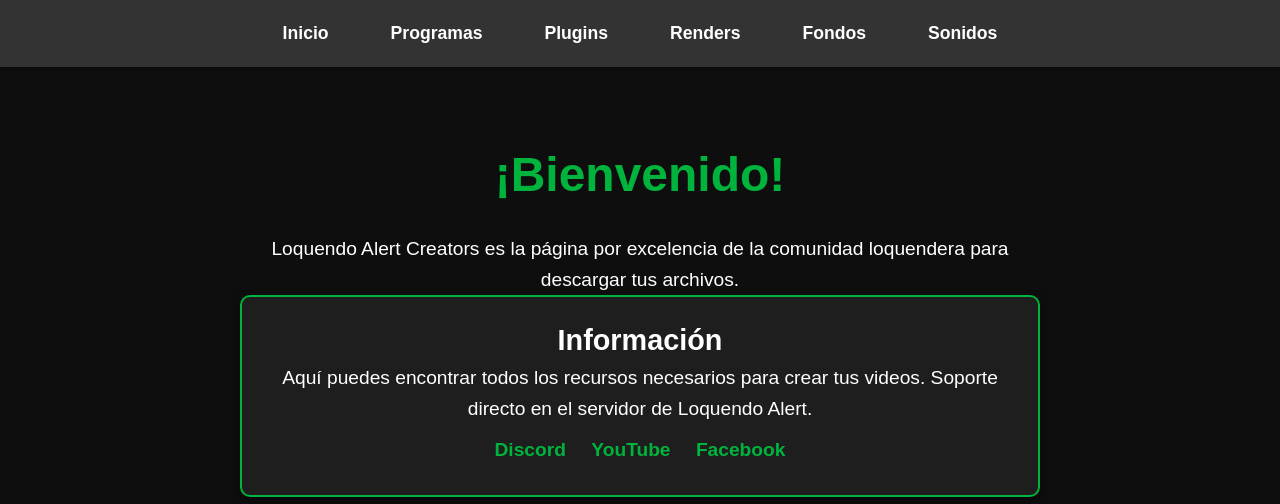
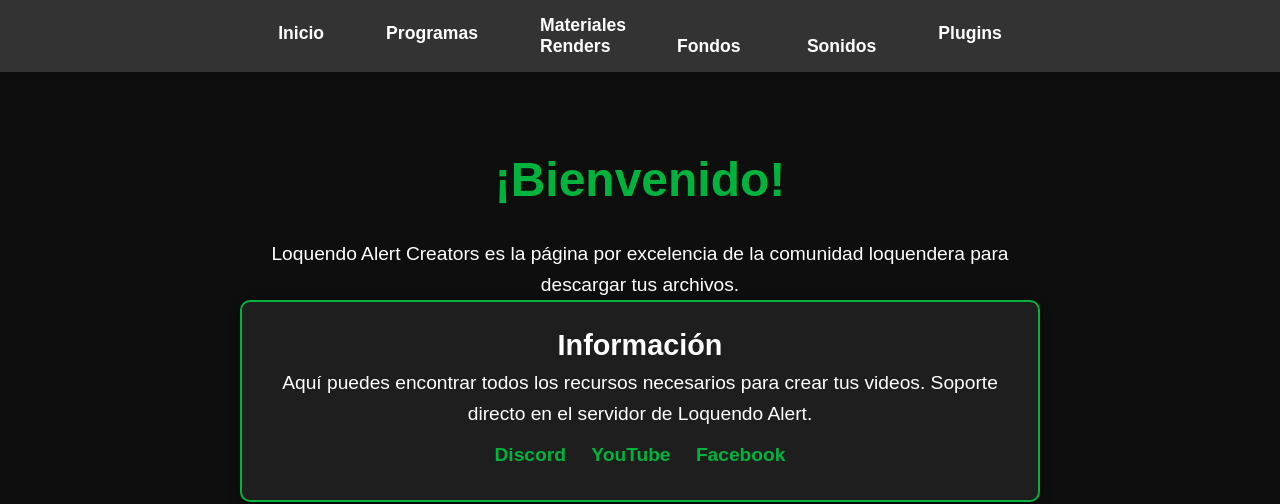
Before and after one commit to alerta-dev/loquendoalertcreators, a plain HTML site: page index.html in a window 1280 px wide. Shown: the top 504 px of the page. Drawn offline with Linux system fonts and the light colour scheme.

Commit message:
Update index.html

```diff
--- a/index.html
+++ b/index.html
@@ -11,10 +11,15 @@
     <div class="navbar">
         <a onclick="showSection('inicio')">Inicio</a>
         <a onclick="showSection('descargas')">Programas</a>
+        <div class="dropdown">
+            <a onclick="showSection('materiales')">Materiales</a>
+            <div class="dropdown-content">
+                <a onclick="showSection('renders')">Renders</a>
+                <a onclick="showSection('fondos')">Fondos</a>
+                <a onclick="showSection('sonidos')">Sonidos</a>
+            </div>
+        </div>
         <a onclick="showSection('plugins')">Plugins</a>
-        <a onclick="showSection('renders')">Renders</a>
-        <a onclick="showSection('fondos')">Fondos</a>
-        <a onclick="showSection('sonidos')">Sonidos</a>
     </div>
 
     <!-- Sección de Bienvenida -->
```
